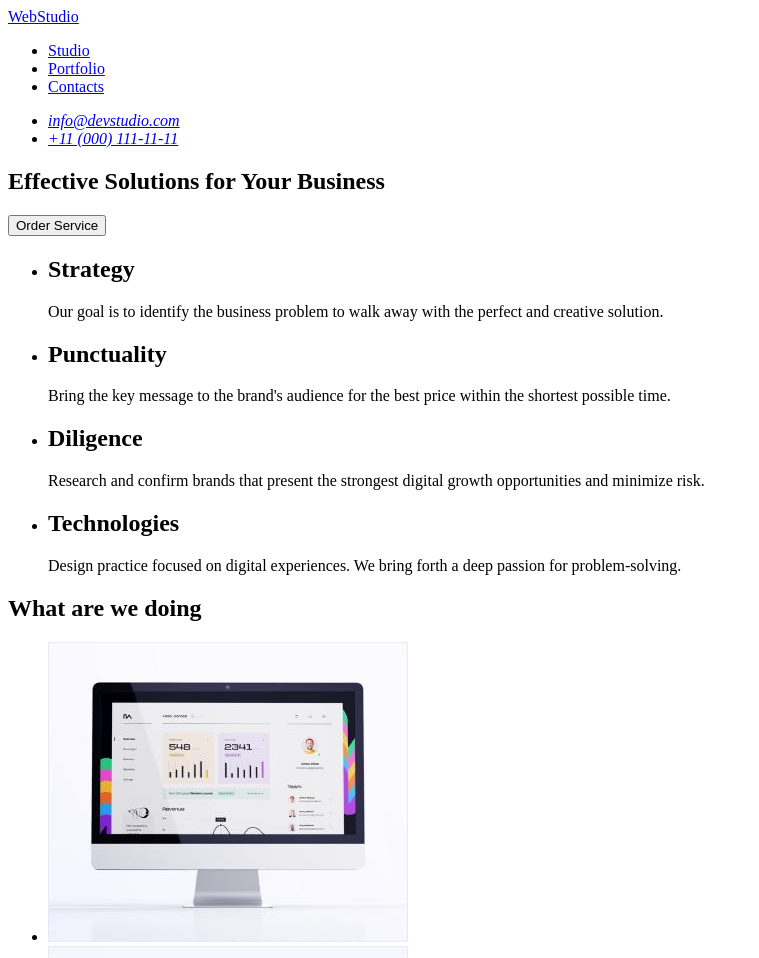
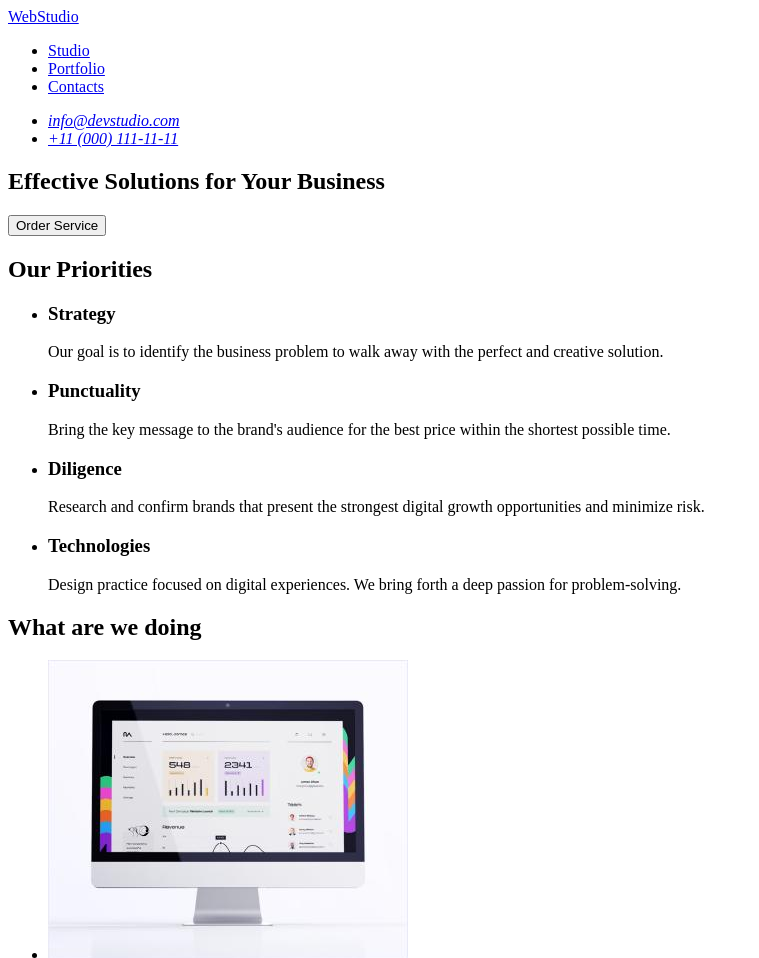
Before and after one commit to anastasiia1polivesa/goit-markup-hw-01, a plain HTML site: page index.html in a window 1280 px wide. Shown: the top 958 px of the page, without its empty margins (0-759 px from the left). Drawn offline with Linux system fonts and the light colour scheme.

Commit message:
update index.html

```diff
--- a/index.html
+++ b/index.html
@@ -36,30 +36,31 @@
         <button type="button">Order Service</button>
       </section>
       <section>
+        <h2>Our Priorities</h2>
         <ul>
           <li>
-              <h2>Strategy</h2>
+            <h3>Strategy</h3>
             <p>
-                Our goal is to identify the business problem to walk away with
-                the perfect and creative solution.
+              Our goal is to identify the business problem to walk away with the
+              perfect and creative solution.
             </p>
           </li>
           <li>
-              <h2>Punctuality</h2>
+            <h3>Punctuality</h3>
             <p>
               Bring the key message to the brand's audience for the best price
               within the shortest possible time.
             </p>
           </li>
           <li>
-              <h2>Diligence</h2>
+            <h3>Diligence</h3>
             <p>
               Research and confirm brands that present the strongest digital
               growth opportunities and minimize risk.
             </p>
           </li>
           <li>
-              <h2>Technologies</h2>
+            <h3>Technologies</h3>
             <p>
               Design practice focused on digital experiences. We bring forth a
               deep passion for problem-solving.
@@ -73,7 +74,7 @@
         <ul>
           <li>
             <img
-              src="./images/image/img 1.jpg"
+              src="./images/image/img1.jpg"
               width="360"
               height="300"
               alt="computer screen"
@@ -81,7 +82,7 @@
           </li>
           <li>
             <img
-              src="./images/image/img 2.jpg"
+              src="./images/image/img2.jpg"
               width="360"
               height="300"
               alt="smartphone"
@@ -89,7 +90,7 @@
           </li>
           <li>
             <img
-              src="./images/image/img 3.jpg"
+              src="./images/image/img3.jpg"
               width="360"
               height="300"
               alt="holding smartphone"
```
Also changed, not shown: images/image/img1.jpg (renamed from images/image/img 1.jpg), images/image/img2.jpg (renamed from images/image/img 2.jpg), images/image/img3.jpg (renamed from images/image/img 3.jpg). Lines whose indentation alone changed are shown as unchanged.
